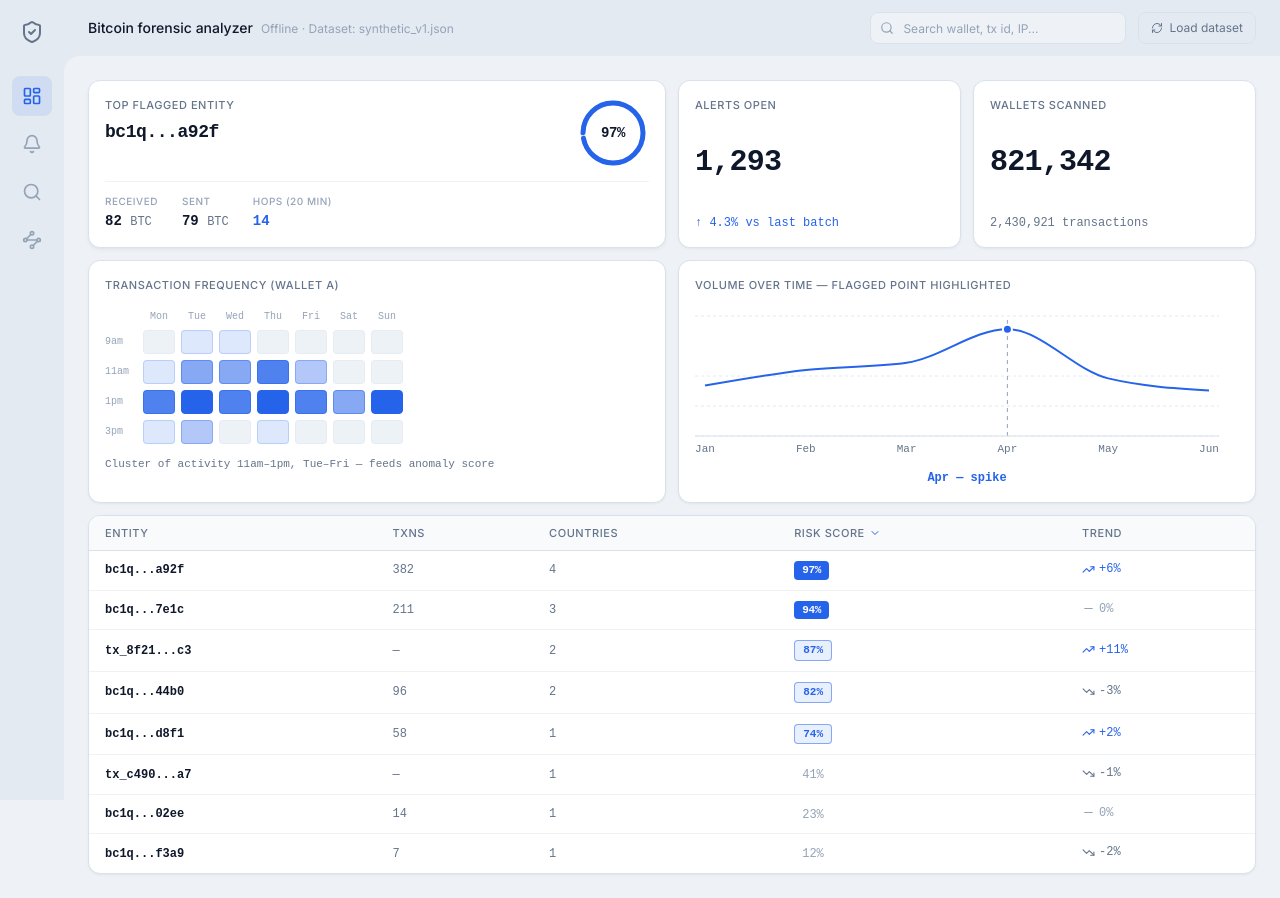
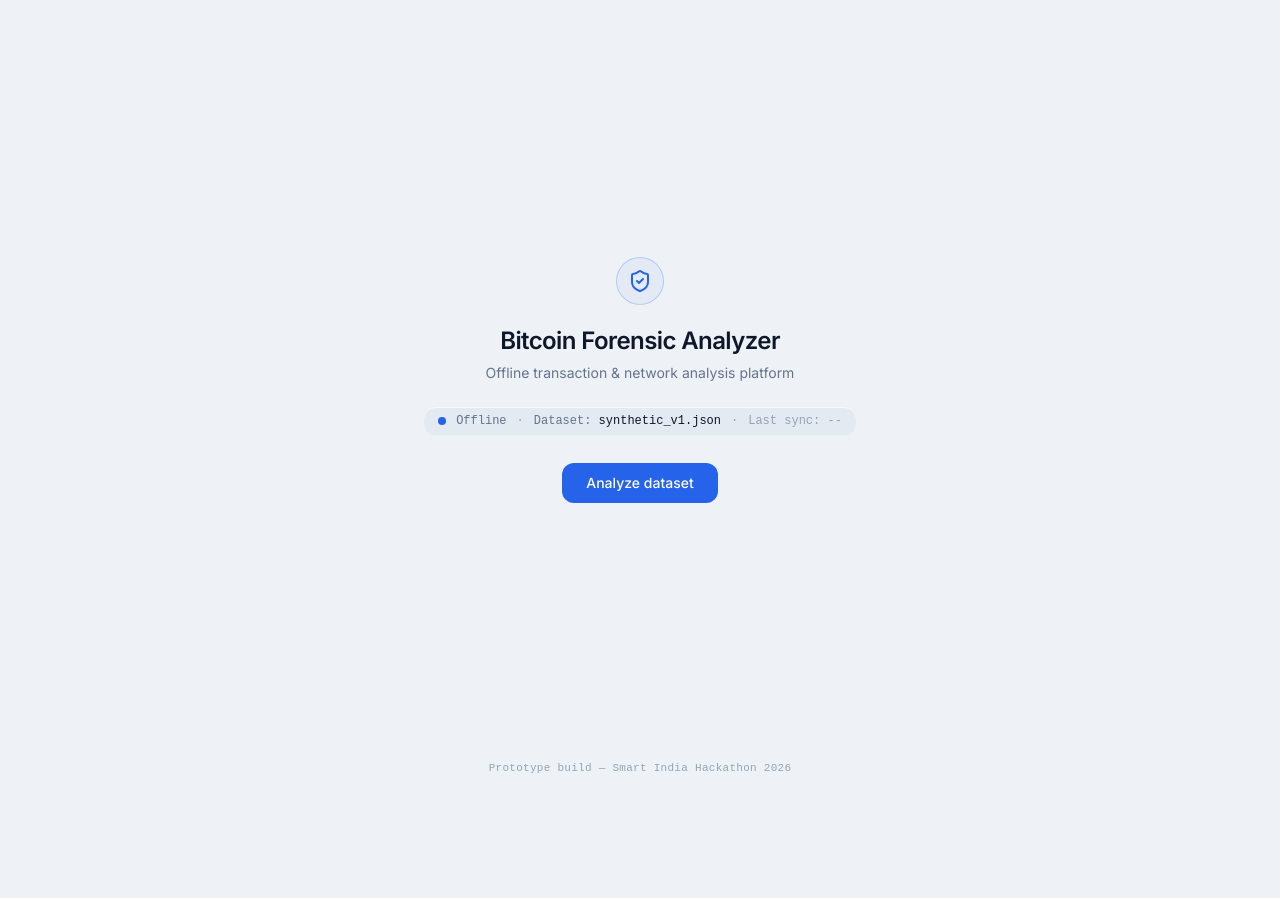
Before and after one commit to gadilkartanishka/bitcoin-forensics, a React (Vite) app in the folder frontend/: page / in a window 1280 px wide. After the commit the page ends 800 px from the top, so only its background shows below. Built offline with nearby package versions, Linux system fonts and the light colour scheme.

Commit message:
Add Entry Screen

```diff
--- a/frontend/src/App.jsx
+++ b/frontend/src/App.jsx
@@ -1,3 +1,5 @@
+import { useState } from "react";
+import { EntryScreen } from "./components/EntryScreen";
 import { Sidebar } from "./components/Sidebar";
 import { TopBar } from "./components/TopBar";
 import { TopFlaggedCard } from "./components/TopFlaggedCard";
@@ -9,15 +11,25 @@ import { EntityTable } from "./components/EntityTable";
 import { entities, heatmapData, volumeData, summaryStats } from "./data/mock";
 
 function App() {
+  const [currentView, setCurrentView] = useState("entry");
+  const [activeNav, setActiveNav] = useState("overview");
+
   const topEntity = entities[0];
+
+  if (currentView === "entry") {
+    return <EntryScreen onLoadDataset={() => setCurrentView("overview")} />;
+  }
 
   return (
     <div className="min-h-screen bg-bg flex">
-      <Sidebar active="overview" />
+      <Sidebar
+        active={activeNav}
+        onNavChange={setActiveNav}
+        onBrandClick={() => setCurrentView("entry")}
+      />
       <div className="ml-16 flex-1 flex flex-col min-h-screen bg-shell">
-        <TopBar />
+        <TopBar onLoadDataset={() => setCurrentView("entry")} />
         <div className="flex-1 p-5 lg:p-6 overflow-auto bg-bg rounded-tl-2xl">
-
           {/* row 1: top flagged + alerts + wallets */}
           <div className="grid grid-cols-1 lg:grid-cols-4 gap-3 mb-3">
             <div className="lg:col-span-2">
--- /dev/null
+++ b/frontend/src/components/EntryScreen.jsx
@@ -0,0 +1,154 @@
+import { useState, useEffect } from "react";
+import { ShieldCheck, Check, Loader2 } from "lucide-react";
+
+const PIPELINE_STEPS = [
+  "Parsing dataset...",
+  "Correlating IP, wallet & transaction data...",
+  "Engineering wallet features...",
+  "Scoring anomalies...",
+];
+
+export function EntryScreen({ onLoadDataset }) {
+  const [isProcessing, setIsProcessing] = useState(false);
+  const [activeStep, setActiveStep] = useState(0);
+
+  useEffect(() => {
+    if (!isProcessing) return;
+
+    if (activeStep < PIPELINE_STEPS.length) {
+      const stepTimer = setTimeout(() => {
+        setActiveStep((prev) => prev + 1);
+      }, 700);
+      return () => clearTimeout(stepTimer);
+    }
+
+    // When all steps are finished (activeStep === PIPELINE_STEPS.length)
+    const completionTimer = setTimeout(() => {
+      onLoadDataset();
+    }, 500);
+    return () => clearTimeout(completionTimer);
+  }, [isProcessing, activeStep, onLoadDataset]);
+
+  const handleStartAnalysis = () => {
+    setIsProcessing(true);
+    setActiveStep(0);
+  };
+
+  return (
+    <main className="relative h-screen w-screen overflow-hidden bg-bg flex items-center justify-center px-6 select-none">
+      {/* Centered system briefing card */}
+      <div className="w-full max-w-md flex flex-col items-center text-center -translate-y-3 sm:-translate-y-5">
+        {/* Refined Shield mark in product accent */}
+        <div className="w-12 h-12 rounded-full border border-accent/25 bg-accent/5 flex items-center justify-center text-accent mb-5">
+          <ShieldCheck size={24} strokeWidth={2} />
+        </div>
+
+        {/* Clinical system header */}
+        <h1 className="text-xl sm:text-2xl font-semibold tracking-tight text-text-primary">
+          Bitcoin Forensic Analyzer
+        </h1>
+
+        {/* Factual description */}
+        <p className="mt-1.5 text-sm text-text-muted font-normal">
+          Offline transaction &amp; network analysis platform
+        </p>
+
+        {!isProcessing ? (
+          <>
+            {/* System status block */}
+            <div
+              className="mt-6 inline-flex items-center gap-2.5 px-3.5 py-1.5 rounded-xl bg-shell text-xs font-mono text-text-muted"
+              style={{
+                boxShadow:
+                  "0 1px 2px rgba(0,0,0,0.02), inset 0 1px 0 0 rgba(255,255,255,0.7)",
+              }}
+            >
+              <span className="w-2 h-2 rounded-full bg-accent shrink-0" />
+              <span>Offline</span>
+              <span className="text-text-faint">·</span>
+              <span>
+                Dataset:{" "}
+                <span className="text-text-primary font-medium">
+                  synthetic_v1.json
+                </span>
+              </span>
+              <span className="text-text-faint">·</span>
+              <span className="text-text-faint">Last sync: --</span>
+            </div>
+
+            {/* Primary Action Button */}
+            <div className="mt-7">
+              <button
+                type="button"
+                id="analyze-dataset-btn"
+                onClick={handleStartAnalysis}
+                className="h-10 px-6 bg-accent text-white text-sm font-medium rounded-xl hover:bg-accent/90 active:scale-[0.99] transition-all cursor-pointer inline-flex items-center justify-center focus:outline-none focus:ring-2 focus:ring-accent/30"
+              >
+                Analyze dataset
+              </button>
+            </div>
+          </>
+        ) : (
+          /* Sequential Processing Pipeline State */
+          <div className="mt-7 w-full max-w-sm flex flex-col items-center">
+            {/* Minimal Progress Bar */}
+            <div className="w-full h-1 bg-shell rounded-full overflow-hidden mb-4">
+              <div
+                className="h-full bg-accent transition-all duration-500 ease-out"
+                style={{
+                  width: `${Math.min(
+                    100,
+                    Math.round(
+                      ((activeStep + 0.5) / PIPELINE_STEPS.length) * 100
+                    )
+                  )}%`,
+                }}
+              />
+            </div>
+
+            {/* Steps list in monospace */}
+            <div className="w-full bg-shell/70 rounded-xl p-3.5 flex flex-col gap-2 text-left font-mono text-xs">
+              {PIPELINE_STEPS.map((step, idx) => {
+                const isCompleted = idx < activeStep;
+                const isCurrent = idx === activeStep;
+
+                return (
+                  <div
+                    key={step}
+                    className={`flex items-center gap-2.5 transition-all duration-300 ${
+                      isCompleted
+                        ? "text-text-primary font-medium"
+                        : isCurrent
+                        ? "text-accent font-semibold"
+                        : "text-text-faint opacity-50"
+                    }`}
+                  >
+                    <div className="w-4 h-4 flex items-center justify-center shrink-0">
+                      {isCompleted ? (
+                        <Check size={14} className="text-accent" strokeWidth={2.5} />
+                      ) : isCurrent ? (
+                        <Loader2
+                          size={13}
+                          className="text-accent animate-spin"
+                          strokeWidth={2.5}
+                        />
+                      ) : (
+                        <span className="w-1.5 h-1.5 rounded-full bg-text-faint/40" />
+                      )}
+                    </div>
+                    <span className="truncate">{step}</span>
+                  </div>
+                );
+              })}
+            </div>
+          </div>
+        )}
+      </div>
+
+      {/* Low-contrast clinical demo footer */}
+      <footer className="absolute bottom-6 left-0 right-0 text-center text-[11px] font-mono text-text-faint tracking-wide">
+        Prototype build — Smart India Hackathon 2026
+      </footer>
+    </main>
+  );
+}
--- a/frontend/src/components/Sidebar.jsx
+++ b/frontend/src/components/Sidebar.jsx
@@ -14,15 +14,23 @@ const navItems = [
   { id: "graph", icon: Waypoints, label: "Graph" },
 ];
 
-export function Sidebar({ active = "overview" }) {
+export function Sidebar({
+  active = "overview",
+  onNavChange = () => {},
+  onBrandClick = () => {},
+}) {
   const [hovered, setHovered] = useState(null);
 
   return (
     <aside className="fixed top-0 left-0 h-screen w-16 flex flex-col items-center bg-shell py-5 z-50">
       {/* app icon */}
-      <div className="mb-8 text-text-muted">
+      <button
+        onClick={onBrandClick}
+        title="Return to System Entry"
+        className="mb-8 text-text-muted hover:text-text-primary transition-colors cursor-pointer"
+      >
         <ShieldCheck size={24} />
-      </div>
+      </button>
 
       {/* nav icons */}
       <nav className="flex flex-col items-center gap-2 flex-1">
@@ -33,10 +41,10 @@ export function Sidebar({ active = "overview" }) {
           return (
             <div key={item.id} className="relative">
               <button
-                onClick={() => {}}
+                onClick={() => onNavChange(item.id)}
                 onMouseEnter={() => setHovered(item.id)}
                 onMouseLeave={() => setHovered(null)}
-                className={`flex items-center justify-center w-10 h-10 rounded-lg cursor-pointer ${
+                className={`flex items-center justify-center w-10 h-10 rounded-lg cursor-pointer transition-colors ${
                   isActive
                     ? "bg-accent/10 text-accent"
                     : "text-text-faint hover:text-text-muted hover:bg-surface-hover"
@@ -47,7 +55,7 @@ export function Sidebar({ active = "overview" }) {
 
               {/* tooltip */}
               {hovered === item.id && (
-                <span className="absolute left-full ml-2 top-1/2 -translate-y-1/2 px-2 py-1 text-xs text-text-primary bg-surface border border-border rounded whitespace-nowrap">
+                <span className="absolute left-full ml-2 top-1/2 -translate-y-1/2 px-2 py-1 text-xs text-text-primary bg-surface border border-border rounded whitespace-nowrap shadow-sm">
                   {item.label}
                 </span>
               )}
--- a/frontend/src/components/TopBar.jsx
+++ b/frontend/src/components/TopBar.jsx
@@ -1,6 +1,6 @@
 import { Search, RefreshCw } from "lucide-react";
 
-export function TopBar() {
+export function TopBar({ onLoadDataset = () => {} }) {
   return (
     <header className="sticky top-0 z-40 h-14 flex items-center justify-between px-6 shrink-0 bg-shell/70 backdrop-blur-[10px] [-webkit-backdrop-filter:blur(10px)]">
       {/* left: system status */}
@@ -8,7 +8,7 @@ export function TopBar() {
         <span className="text-sm font-medium text-text-primary">
           Bitcoin forensic analyzer
         </span>
-        <span className="text-xs text-text-faint">
+        <span className="text-xs text-text-faint font-mono">
           Offline · Dataset: synthetic_v1.json
         </span>
       </div>
@@ -27,9 +27,12 @@ export function TopBar() {
           />
         </div>
 
-        <button className="h-8 px-3 text-xs text-text-muted border border-border rounded-lg hover:text-text-primary hover:border-text-faint cursor-pointer flex items-center gap-1.5">
+        <button
+          onClick={onLoadDataset}
+          className="h-8 px-3 text-xs text-text-muted border border-border rounded-lg hover:text-text-primary hover:border-text-faint transition-colors cursor-pointer flex items-center gap-1.5"
+        >
           <RefreshCw size={12} />
-          Load dataset
+          Analyze dataset
         </button>
       </div>
     </header>
```
